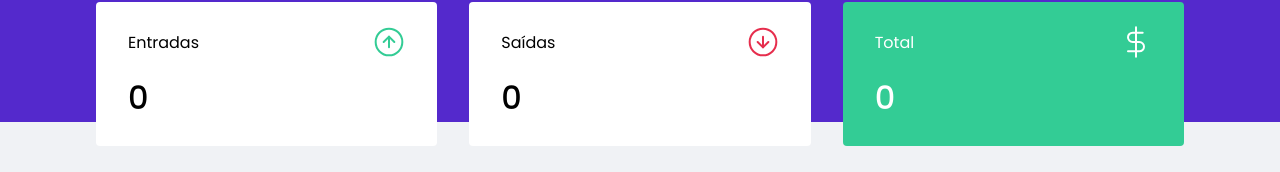
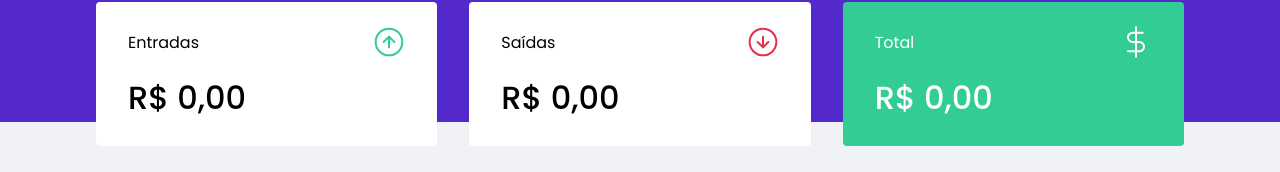
Before and after one commit to AlysonDEV/dtmoney, a React (Create React App) app: page / in a window 1280 px wide. Shown: the part 150-322 px from the top of the page. Built offline with nearby package versions, Linux system fonts and the light colour scheme; no server answers; what miragejs would draw is missing.

Commit message:
Finisher

```diff
--- a/src/App.tsx
+++ b/src/App.tsx
@@ -1,8 +1,9 @@
 import { useState } from "react";
-import { TransactionsProvider } from "./TransactionsContext";
+import { TransactionsProvider } from "./hooks/useTransactions";
 import { Dashboard } from "./components/Dashboard";
 import { Header } from "./components/Header";
 import { NewTransactionModal } from './components/NewTransactionModal'
+
 
 import { GlobalStyle } from "./styles/global"
 
--- a/src/components/NewTransactionModal/index.tsx
+++ b/src/components/NewTransactionModal/index.tsx
@@ -1,6 +1,6 @@
-import { FormEvent, useState, useContext } from 'react'
+import { FormEvent, useState } from 'react'
+import { useTransactions } from '../../hooks/useTransactions'
 import Modal from 'react-modal'
-import { TransactionsContext } from '../../TransactionsContext'
 
 import { Container, TransactionTypeContainer, RadioBox } from './styles'
 
@@ -16,7 +16,8 @@ interface propsModal{
 }
 
 export function NewTransactionModal({status, closeModal}: propsModal) {
-  const { createTransaction } = useContext(TransactionsContext)
+  const { createTransaction } = useTransactions()
+
 
   const [title, setTitle] = useState('')
   const [amount, setAmount] = useState(0)
--- a/src/components/Summary/index.tsx
+++ b/src/components/Summary/index.tsx
@@ -1,5 +1,5 @@
-import { useContext } from 'react'
-import { TransactionsContext } from '../../TransactionsContext'
+import { useTransactions } from '../../hooks/useTransactions'
+
 
 
 import { Container } from './styles'
@@ -10,15 +10,15 @@ import totalImg from '../../assets/total.svg'
 
 
 export function Summary() {
-  const { transactions } = useContext(TransactionsContext)
+  const { transactions } = useTransactions()
 
   const summary = transactions.reduce((acc, transaction)=> {
     if (transaction.type === "deposit") {
       acc.deposits += transaction.amount
-      // acc.total += transaction.amount
+      acc.total += transaction.amount
     } else {
-      acc.withdraws += transaction.amount
-      // acc.total -= transactions.amount
+      acc.withdraws -= transaction.amount
+      acc.total -= transaction.amount
     }
 
     return acc
@@ -35,21 +35,39 @@ export function Summary() {
           <p>Entradas</p>
           <img src={incomeImg} alt="Entradas" />
         </header>
-        <strong>{summary.deposits}</strong>
+        <strong>
+          {new Intl.NumberFormat('pt-BR', {
+              style: 'currency',
+              currency: 'BRL'
+            }).format(summary.deposits)
+          }
+        </strong>
       </div>
       <div>
         <header>
           <p>Saídas</p>
           <img src={outcomeImg} alt="Saídas" />
         </header>
-        <strong>{summary.withdraws}</strong>
+        <strong>
+          {new Intl.NumberFormat('pt-BR', {
+              style: 'currency',
+              currency: 'BRL'
+            }).format(summary.withdraws)
+          }
+        </strong>
       </div>
       <div>
         <header>
           <p>Total</p>
           <img src={totalImg} alt="Total" />
         </header>
-        <strong>{summary.total}</strong>
+        <strong>
+          {new Intl.NumberFormat('pt-BR', {
+              style: 'currency',
+              currency: 'BRL'
+            }).format(summary.total)
+          }
+        </strong>
       </div>
     </Container>
   )
--- a/src/components/TransactionTable/index.tsx
+++ b/src/components/TransactionTable/index.tsx
@@ -1,10 +1,10 @@
-import { useContext } from "react"
-import { TransactionsContext } from "../../TransactionsContext"
+import { useTransactions } from '../../hooks/useTransactions'
+
 
 import { Container } from "./styles"
 
 export function TransactionTable() {
-  const { transactions } = useContext(TransactionsContext)
+  const { transactions } = useTransactions()
 
   return (
     <Container>
--- a/src/TransactionsContext.tsx
+++ b/src/hooks/useTransactions.tsx
@@ -1,5 +1,5 @@
-import { createContext, ReactNode, useEffect, useState } from 'react'
-import { api } from './services/api'
+import { createContext, ReactNode, useEffect, useState, useContext } from 'react'
+import { api } from '../services/api'
 
 interface Transaction {
   id: number;
@@ -21,7 +21,7 @@ interface TransactionsContextData {
   createTransaction: (transaction: TransactionInput) => Promise<void>;
 }
 
-export const TransactionsContext = createContext<TransactionsContextData>(
+const TransactionsContext = createContext<TransactionsContextData>(
   {} as TransactionsContextData
 )
 
@@ -54,4 +54,10 @@ export function TransactionsProvider({ children }: TransactionsProviderProps) {
       {children}
     </TransactionsContext.Provider>
   )
+
 }
+
+export function useTransactions() {
+  const context = useContext(TransactionsContext)
+  return context
+}
--- a/src/index.tsx
+++ b/src/index.tsx
@@ -16,7 +16,7 @@ createServer({
           id: 1,
           title: 'Freelance de website',
           type: 'deposit',
-          amount: '30',
+          amount: 30,
           category: 'Freelance',
           createAt: new Date('2021-06-06 09:05:00'),
         },
@@ -24,7 +24,7 @@ createServer({
           id: 2,
           title: 'Parcela da casa',
           type: 'withdraw',
-          amount: '420',
+          amount: 420,
           category: 'Casa',
           createAt: new Date('2021-06-01 08:00:00'),
         }
```
